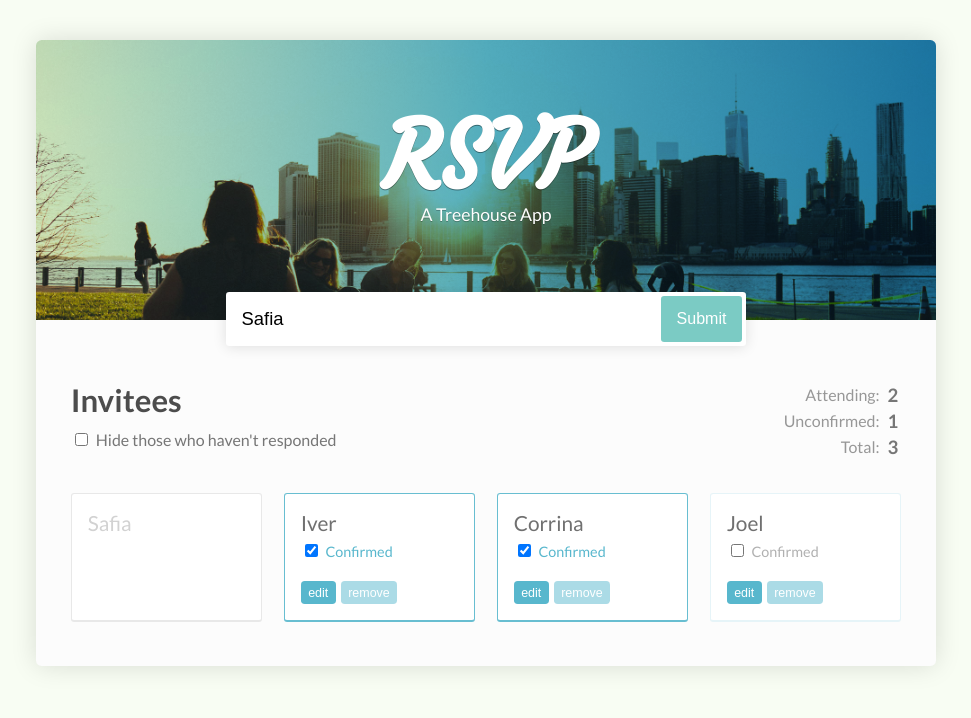
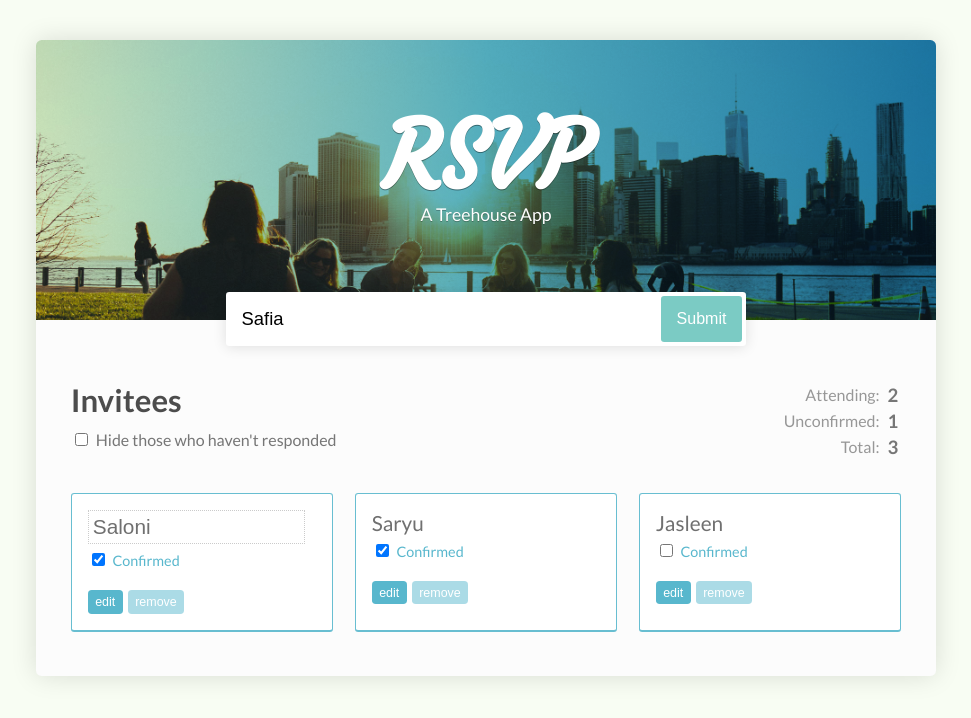
Before and after one commit to Rajatsingh94/React_RSVP_App, a React (Create React App) app in the folder rsvp/: page / in a window 1280 px wide. Shown: the top 718 px of the page, without its empty margins (154-1125 px from the left). Built offline with nearby package versions, Linux system fonts and the light colour scheme.

Commit message:
Component Added and state of component added to main application!

```diff
--- a/rsvp/package.json
+++ b/rsvp/package.json
@@ -3,6 +3,7 @@
   "version": "0.1.0",
   "private": true,
   "dependencies": {
+    "prop-types": "^15.6.0",
     "react": "^16.2.0",
     "react-dom": "^16.2.0",
     "react-scripts": "1.1.0"
--- a/rsvp/src/App.js
+++ b/rsvp/src/App.js
@@ -1,7 +1,49 @@
 import React, { Component } from 'react';
 import './App.css';
+import GuestList from './GuestList';
 
 class App extends Component {
+  state = {
+    guests:[
+      {
+        name:'Saloni',
+        isConfirmed:true,
+        isEditing:true
+      },
+      {
+        name:'Saryu',
+        isConfirmed:true,
+        isEditing:false
+      },
+      {
+        name:'Jasleen',
+        isConfirmed:false,
+        isEditing:false
+      }
+    ]
+  }
+
+  getTotalInvited=()=> this.state.guests.length;
+
+  togglePropertyAt = (property,indextoChange) =>
+    this.setState({
+      guests: this.state.guests.map((guest,index) =>{
+        if(index === indextoChange)
+        {
+          return {
+            ...guest,
+            [property]: !guest[property]
+          };
+        }
+          return guest;
+      })
+    });
+
+    toggleConfirmationAt = (index) =>
+      this.togglePropertyAt('isConfirmed',index);
+
+    toggleEditingAt =(index) => this.togglePropertyAt('isEditing',index);
+
   render() {
     return (
       <div className="App">
@@ -36,32 +78,10 @@ class App extends Component {
               </tr>
             </tbody>
           </table>
-          <ul>
-            <li className="pending"><span>Safia</span></li>
-            <li className="responded"><span>Iver</span>
-              <label>
-                <input type="checkbox" checked /> Confirmed
-              </label>
-              <button>edit</button>
-              <button>remove</button>
-            </li>
-            <li className="responded">
-              <span>Corrina</span>
-              <label>
-                <input type="checkbox" checked /> Confirmed
-              </label>
-              <button>edit</button>
-              <button>remove</button>
-            </li>
-            <li>
-              <span>Joel</span>
-              <label>
-                <input type="checkbox" /> Confirmed
-              </label>
-              <button>edit</button>
-              <button>remove</button>
-            </li>
-          </ul>
+          <GuestList
+            guests = {this.state.guests}
+            toggleEditingAt = {this.toggleEditingAt}
+            toggleConfirmationAt={this.toggleConfirmationAt}/>
         </div>
       </div>
     );
--- /dev/null
+++ b/rsvp/src/Guest.js
@@ -0,0 +1,27 @@
+import React from 'react';
+import GuestName from './GuestName';
+import PropTypes from 'prop-types';
+
+const Guest = props =>
+
+    <li className="responded">
+      <GuestName isEditing={props.isEditing}>
+        {props.call}
+      </GuestName>
+      <label>
+        <input type="checkbox" onChange={props.handler} checked = {props.isConfirmed} /> Confirmed
+      </label>
+      <button onClick={props.editinghandler}>edit</button>
+      <button>remove</button>
+    </li>
+
+
+ Guest.propType = {
+  call: PropTypes.string.isRequired,
+  isConfirmed: PropTypes.bool.isRequired,
+  isEditing: PropTypes.bool.isRequired,
+  handler:PropTypes.func.isRequired,
+  editinghandler: PropTypes.func.isRequired
+
+}
+export default Guest;
--- /dev/null
+++ b/rsvp/src/GuestList.js
@@ -0,0 +1,24 @@
+import React from 'react';
+import PropTypes from 'prop-types';
+import Guest from './Guest';
+
+const GuestList = props =>
+  <ul>
+    {props.guests.map((guest,index) =>
+      <Guest
+        key={index}
+        call={guest.name}
+        isConfirmed={guest.isConfirmed}
+        isEditing = {guest.isEditing}
+        handler={() => props.toggleConfirmationAt(index) }
+       editinghandler = {() => props.toggleEditingAt(index) }/>
+    )}
+  </ul>;
+
+GuestList.propType = {
+  guests: PropTypes.array.isRequired,
+  toggleEditingAt: PropTypes.func.isRequired,
+  toggleConfirmationAt: PropTypes.func.isRequired
+
+}
+export default GuestList;
--- /dev/null
+++ b/rsvp/src/GuestName.js
@@ -0,0 +1,21 @@
+import React from 'react';
+import PropTypes from 'prop-types';
+
+const GuestName = props =>
+{
+  if(props.isEditing)
+  {
+    return(
+      <input type="text" value={props.children} />
+    );
+  }
+    return(
+      <span>{props.children}</span>
+    );
+};
+
+ GuestName.propTypes = {
+  isEditing: PropTypes.bool.isRequired
+
+};
+export default GuestName;
```
